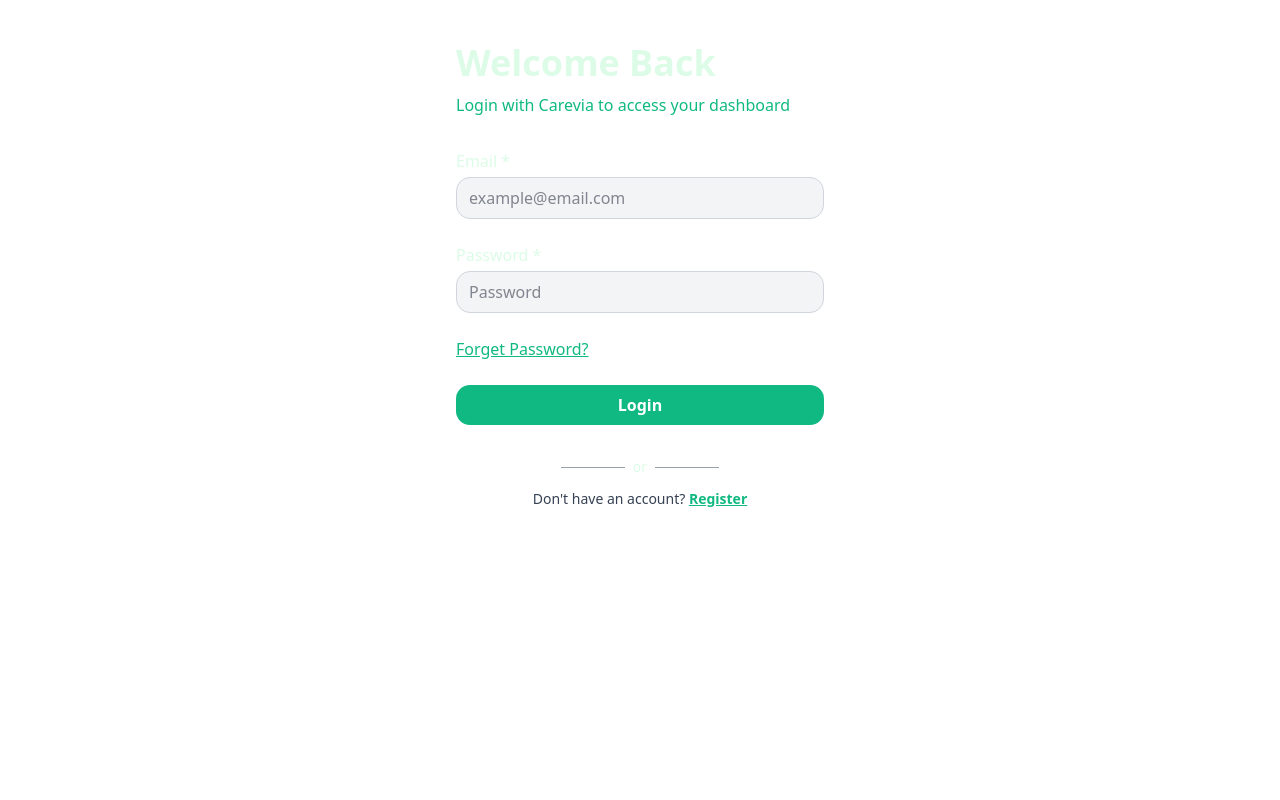
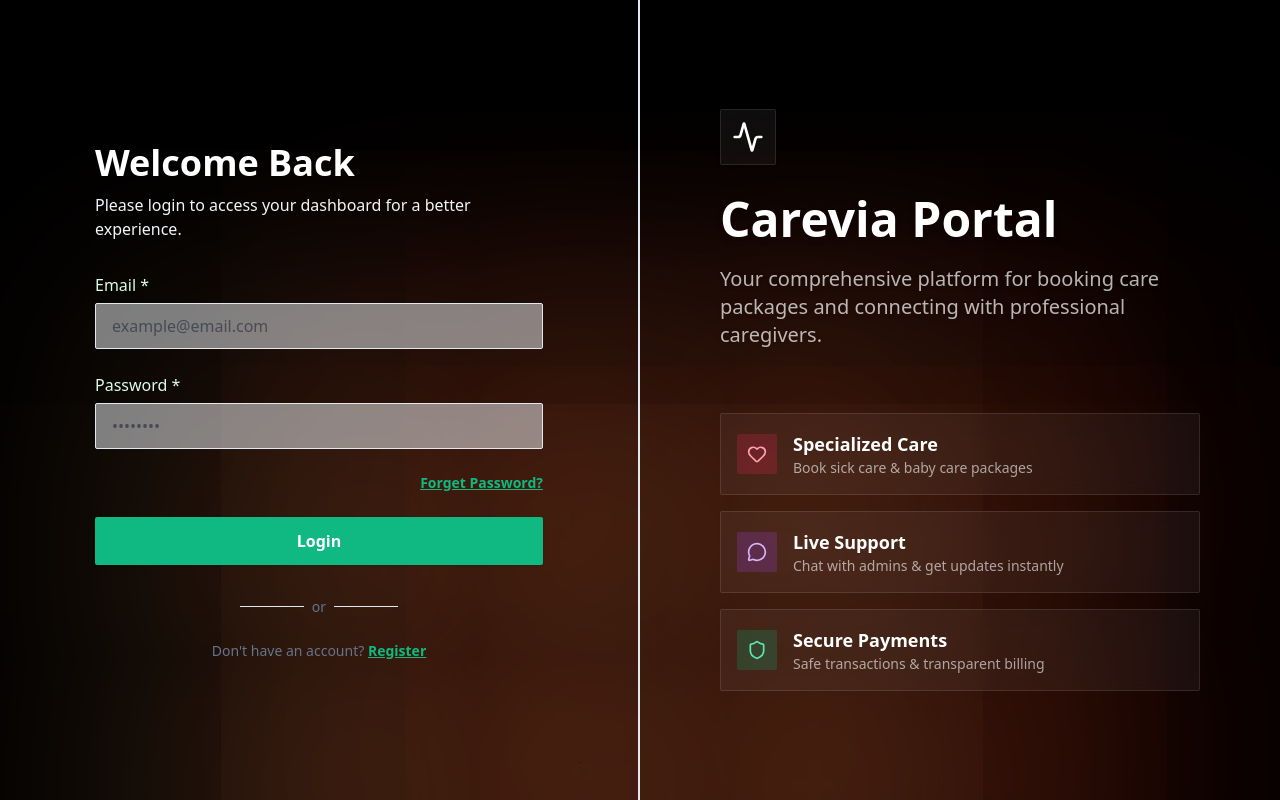
Before and after one commit to Shaqibul-Neil/carevia-dashboard, a React (Vite) app: page /login in a window 1280 px wide. Built offline with nearby package versions, Linux system fonts and the light colour scheme; no server answers.

Commit message:
created visually appealing aurora for the login page

```diff
--- a/src/index.css
+++ b/src/index.css
@@ -122,3 +122,86 @@
     @apply bg-background text-foreground;
   }
 }
+
+.aurora-bg {
+  background: #000;
+  position: relative;
+  overflow: hidden;
+}
+.aurora-bg::before,
+.aurora-bg::after {
+  content: "";
+  display: block;
+  position: absolute;
+  width: 1px;
+  height: 1px;
+  border-radius: 100%;
+  opacity: 0.18;
+  z-index: 0;
+}
+.aurora-bg::before {
+  box-shadow: 0 0 35vmax 35vmax red;
+  animation:
+    hue 5s 0s linear infinite,
+    move1 10s 0s linear infinite;
+}
+.aurora-bg::after {
+  box-shadow: 0 0 35vmax 35vmax cyan;
+  animation:
+    hue 10s 0s linear infinite,
+    move2 20s 0s linear infinite;
+}
+@keyframes hue {
+  0% {
+    filter: hue-rotate(0deg);
+  }
+  100% {
+    filter: hue-rotate(360deg);
+  }
+}
+@keyframes move1 {
+  0% {
+    top: 0vh;
+    left: 50%;
+  }
+  25% {
+    left: 0%;
+  }
+  50% {
+    top: 100vh;
+  }
+  75% {
+    left: 100%;
+  }
+  100% {
+    top: 0vh;
+    left: 50%;
+  }
+}
+@keyframes move2 {
+  0% {
+    top: 50vh;
+    left: 100%;
+  }
+  25% {
+    top: 100vh;
+  }
+  50% {
+    left: 0%;
+  }
+  75% {
+    top: 0vh;
+  }
+  100% {
+    top: 50vh;
+    left: 100%;
+  }
+}
+
+/* Glassmorphism Card Style */
+.glass-card {
+  background: rgba(255, 255, 255, 0.05);
+  backdrop-filter: blur(10px);
+  -webkit-backdrop-filter: blur(10px);
+  border: 1px solid rgba(255, 255, 255, 0.1);
+}
--- a/src/pages/auth/Login.jsx
+++ b/src/pages/auth/Login.jsx
@@ -1,3 +1,4 @@
+import { Heart, MessageCircle, Shield, Activity } from "lucide-react";
 import { Link, useLocation, useNavigate } from "react-router";
 import { useForm } from "react-hook-form";
 import axios from "axios";
@@ -70,7 +71,8 @@
         }
       } else if (error.request) {
         // Request made but no response
-        const errorMsg = "Cannot connect to server. Please check your connection.";
+        const errorMsg =
+          "Cannot connect to server. Please check your connection.";
         setErrorMessage(errorMsg);
         showErrorToast(errorMsg);
       } else {
@@ -84,82 +86,91 @@
     }
   };
   return (
-    <div className="flex items-center justify-center lg:p-10 p-3 mt-12 lg:mt-0 max-w-md mx-auto">
-      <div className="w-full space-y-8">
+    <div className="min-h-screen w-full flex aurora-bg text-foreground overflow-hidden font-sans">
+      {/* Left Side: Login Form */}
+      <div className="w-full lg:w-1/2 flex items-center justify-center p-6 lg:p-12 relative z-10 border-r-2">
+        <div className="w-full max-w-md space-y-8">
           <div className="space-y-2">
-          <h2 className="text-4xl font-extrabold text-secondary leading-tight">
+            <h2 className="text-4xl font-extrabold text-background leading-tight">
               Welcome Back
             </h2>
-          <p className="text-primary">
-            Login with Carevia to access your dashboard
+            <p className="text-muted">
+              Please login to access your dashboard for a better experience.
             </p>
           </div>
+
           {/* Error Message Display */}
           {errorMessage && (
-          <div className="bg-red-100 border border-red-400 text-red-700 px-4 py-3 rounded-xl">
+            <div className="bg-red-50 dark:bg-red-900/10 border border-red-200 dark:border-red-800 text-red-600 dark:text-red-400 px-4 py-3 rounded-xs text-sm">
               <p>{errorMessage}</p>
             </div>
           )}
           <form className="space-y-6" onSubmit={handleSubmit(handleLogin)}>
             {/* Email */}
             <div className="relative">
-            <label className="block text-secondary mb-1">Email *</label>
+              <label className="block text-secondary mb-1.5 font-medium">
+                Email *
+              </label>
               <input
                 type="email"
                 {...register("email", { required: "Email is required" })}
                 placeholder="example@email.com"
-              className="w-full py-2 px-3 bg-gray-100 border border-gray-300 rounded-xl focus:ring-secondary focus:border-secondary focus:outline-none focus:ring-1"
+                className="w-full py-2.5 px-4 bg-muted/50 border border-border rounded-xs focus:ring-secondary focus:border-secondary focus:outline-none focus:ring-1 transition-all"
               />
               {errors.email && (
-              <p className="text-red-500">{errors.email.message}</p>
+                <p className="text-red-500 text-sm mt-1">
+                  {errors.email.message}
+                </p>
+              )}
+            </div>
+            {/* Password */}
+            <div className="relative">
+              <label className="block text-secondary mb-1.5 font-medium">
+                Password *
+              </label>
+              <input
+                type="password"
+                {...register("password", { required: "Password is required" })}
+                placeholder="••••••••"
+                className="w-full py-2.5 px-4 bg-muted/50 border border-border rounded-xs focus:ring-secondary focus:border-secondary focus:outline-none focus:ring-1 transition-all"
+              />
+              {errors.password && (
+                <p className="text-red-500 text-sm mt-1">
+                  {errors.password.message}
+                </p>
               )}
             </div>
 
-          {/* Password */}
-          <div className="relative">
-            <label className="block text-secondary mb-1">Password *</label>
-            <input
-              type="password"
-              {...register("password", { required: "Password is required" })}
-              placeholder="Password"
-              className="w-full py-2 px-3 bg-gray-100 border border-gray-300 rounded-xl focus:ring-secondary focus:border-secondary focus:outline-none focus:ring-1"
-            />
-            {errors.password && (
-              <p className="text-red-500">{errors.password.message}</p>
-            )}
-          </div>
-          <div>
-            <Link to={"/forget-password"} className="text-primary underline">
+            <div className="flex justify-end">
+              <Link
+                to={"/forget-password"}
+                className="text-primary hover:text-primary/80 transition-colors text-sm font-semibold underline"
+              >
                 Forget Password?
               </Link>
             </div>
-
             {/* Login button */}
             <div className="flex justify-center">
               <button
-              className="w-full py-2 bg-primary text-white cursor-pointer rounded-xl font-bold"
+                className="w-full py-3 bg-primary hover:bg-primary/90 text-white cursor-pointer rounded-xs font-bold transition-all shadow-sm active:scale-[0.98]"
                 type="submit"
+                disabled={isLoading}
               >
-              Login
+                {isLoading ? "Logging in..." : "Login"}
               </button>
             </div>
           </form>
-        {/* Demo Login Button Admin, Citizen and Staff */}
-
           {/* Divider */}
-        <div className="flex items-center justify-center gap-2 my-3">
-          <div className="h-px w-16 bg-gray-400"></div>
-          <span className="text-sm text-secondary">or</span>
-          <div className="h-px w-16 bg-gray-400"></div>
+          <div className="flex items-center justify-center gap-2 my-6">
+            <div className="h-px w-16 bg-border"></div>
+            <span className="text-sm text-muted-foreground">or</span>
+            <div className="h-px w-16 bg-border"></div>
           </div>
-
-        {/* Google login */}
-
           {/* Sign up link */}
-        <p className="text-center text-sm text-gray-700 mt-3 ">
+          <p className="text-center text-sm text-muted-foreground mt-4">
             Don't have an account?{" "}
             <a
-            className="underline text-md text-primary font-bold cursor-pointer"
+              className="underline text-md text-primary font-bold cursor-pointer hover:text-primary/80 transition-colors"
               href={`${import.meta.env.VITE_API_URL}/register`}
             >
               Register
@@ -167,6 +178,69 @@
           </p>
         </div>
       </div>
+      {/* Right Side: Aurora Background & Carevia Info */}
+      <div className="hidden lg:flex w-1/2 relative items-center justify-center">
+        {/* Content Container (z-10 to sit above aurora lights) */}
+        <div className="relative z-10 flex flex-col justify-center px-12 xl:px-20 text-white/90 w-full max-w-2xl">
+          <div className="mb-8">
+            <div className="h-14 w-14 rounded-xs glass-card flex items-center justify-center mb-6 shadow-sm">
+              <Activity className="h-8 w-8 text-white" />
+            </div>
+            <h1 className="text-4xl xl:text-5xl font-bold mb-4 leading-tight text-white drop-shadow-md">
+              Carevia Portal
+            </h1>
+            <p className="text-lg xl:text-xl text-white/70 max-w-md drop-shadow-sm">
+              Your comprehensive platform for booking care packages and
+              connecting with professional caregivers.
+            </p>
+          </div>
+          <div className="space-y-4 mt-8">
+            {/* Compassionate Care */}
+            <div className="flex items-center gap-4 glass-card p-4 rounded-xs transition-all duration-300 hover:bg-white/10">
+              <div className="h-10 w-10 rounded-xs bg-rose-500/20 flex items-center justify-center">
+                <Heart className="h-5 w-5 text-rose-300" />
+              </div>
+              <div>
+                <h3 className="font-semibold text-lg text-white">
+                  Specialized Care
+                </h3>
+                <p className="text-white/60 text-sm">
+                  Book sick care & baby care packages
+                </p>
+              </div>
+            </div>
+            {/* Real-time Support */}
+            <div className="flex items-center gap-4 glass-card p-4 rounded-xs transition-all duration-300 hover:bg-white/10">
+              <div className="h-10 w-10 rounded-xs bg-purple-500/20 flex items-center justify-center">
+                <MessageCircle className="h-5 w-5 text-purple-300" />
+              </div>
+              <div>
+                <h3 className="font-semibold text-lg text-white">
+                  Live Support
+                </h3>
+                <p className="text-white/60 text-sm">
+                  Chat with admins & get updates instantly
+                </p>
+              </div>
+            </div>
+            {/* Secure Payments */}
+            <div className="flex items-center gap-4 glass-card p-4 rounded-xs transition-all duration-300 hover:bg-white/10">
+              <div className="h-10 w-10 rounded-xs bg-emerald-500/20 flex items-center justify-center">
+                <Shield className="h-5 w-5 text-emerald-300" />
+              </div>
+              <div>
+                <h3 className="font-semibold text-lg text-white">
+                  Secure Payments
+                </h3>
+                <p className="text-white/60 text-sm">
+                  Safe transactions & transparent billing
+                </p>
+              </div>
+            </div>
+          </div>
+        </div>
+      </div>
+    </div>
   );
 };
 
```
Lines whose indentation alone changed are shown as unchanged.
